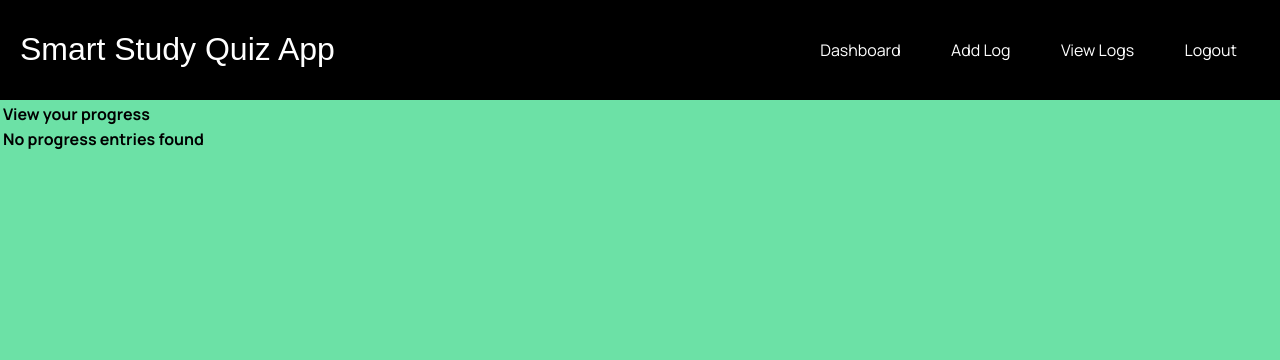
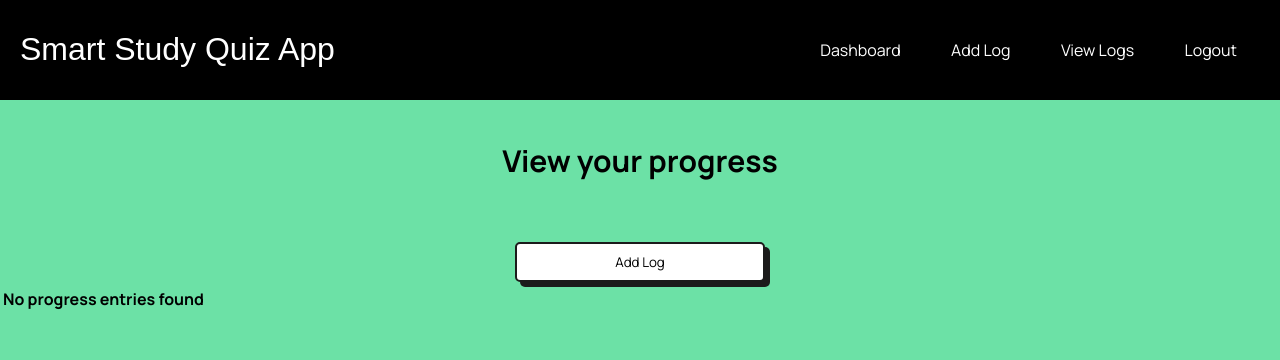
Before and after one commit to appleshoops/ibis-study, a Flask app: page /view_log in a window 1280 px wide. Shown: the top 360 px of the page. Run offline with Flask 3, Linux system fonts and the light colour scheme; the visitor is signed in with stand-in values (Sample User, id 1); data comes from the database, SQL or seed files in the repository; both versions use the stored data as it was after the commit; some web fonts are replaced.

Commit message:
Added new logs from before and added an add logs button to the view logs page for easy access

```diff
--- a/static/styles.css
+++ b/static/styles.css
@@ -63,8 +63,9 @@
     font-family: 'Manrope', sans-serif;
     font-weight: bolder;
     color: black;
-    font-size: 20px;
-    margin: 0
+    font-size: 30px;
+    align-items: center;
+    text-align: center;
 }
 
 form {
--- a/templates/viewLogs.html
+++ b/templates/viewLogs.html
@@ -1,7 +1,12 @@
 {% extends 'base.html' %}
 {% block title %}View Logs - Smart Study Quiz App{% endblock %}
 {% block content %}
-        <p>View your progress</p>
+        <h4>View your progress</h4> <br>
+        <div style="display: flex; justify-content: center">
+            <a href="{{ url_for('add_log') }}" style="align-content: center">
+                <button style="width: 250px; ">Add Log</button>
+            </a>
+        </div>
         {% if posts %}
             <div class="logGrid">
                 {% for post in posts %}
```
Also changed, not shown: database.db.
